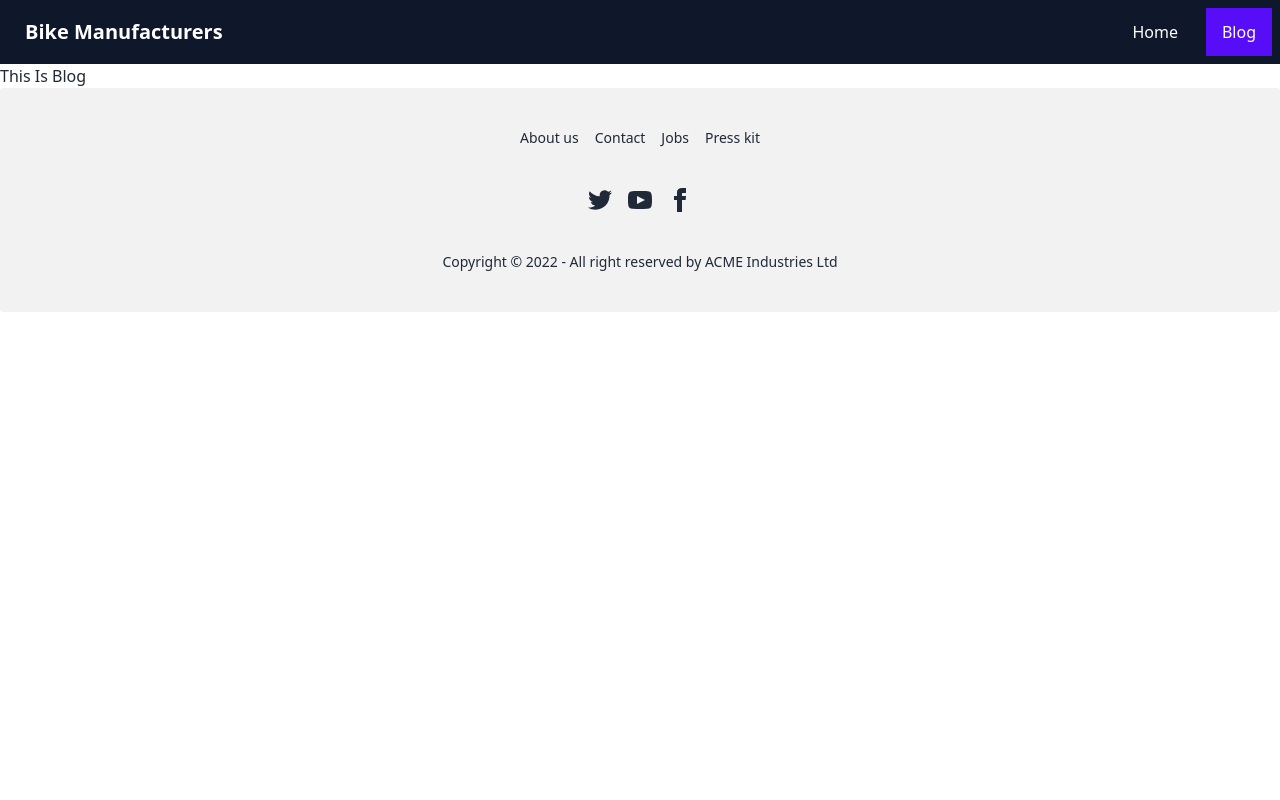
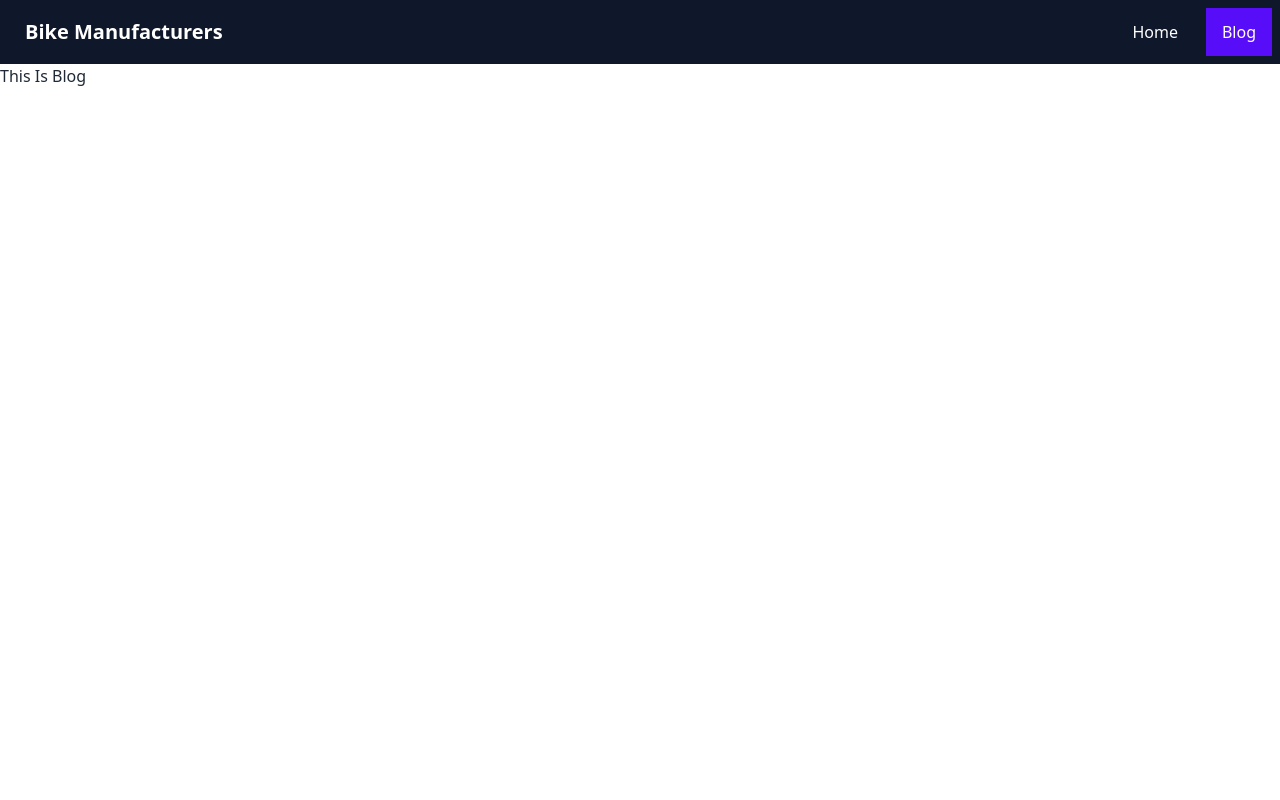
Before and after one commit to SaymanRabbi/Bike-manufacturer-client, a React (Create React App) app: page /blog in a window 1280 px wide. Shown: the top 800 px of the page. Built offline with nearby package versions, Linux system fonts and the light colour scheme.

Commit message:
home 60% done

```diff
--- a/src/App.js
+++ b/src/App.js
@@ -8,6 +8,7 @@ import Home from './Pages/Home/Home';
 import Blog from './Pages/Blog/Blog';
 import Login from './Pages/Login/Login';
 import Footer from './Pages/Shared/Footer/Footer';
+import NotFound from './Pages/NotFound/NotFound';
 
 function App() {
   return (
@@ -18,6 +19,7 @@ function App() {
           <Route path='/' element={<Home></Home>}></Route>
           <Route path='/blog' element={<Blog></Blog>}></Route>
           <Route path='/login' element={<Login></Login>}></Route>
+          <Route path='*' element={<NotFound></NotFound>}></Route>
         </Routes>
         <Footer></Footer>
         <ToastContainer></ToastContainer>
--- a/src/Pages/Blog/Blog.js
+++ b/src/Pages/Blog/Blog.js
@@ -2,7 +2,7 @@ import React from 'react';
 
 const Blog = () => {
     return (
-        <div>
+        <div style={{minHeight:'100vh'}}>
             <h1>This Is Blog</h1>
         </div>
     );
--- a/src/Pages/Home/Banner.js
+++ b/src/Pages/Home/Banner.js
@@ -32,15 +32,18 @@ const Banner = () => {
                 <SwiperSlide>
                     <div className="img-one flex justify-center items-center">
                         <div className="w-full md:w-3/4 lg:w-2/4">
-                            <h1 className="text-5xl text-white font-bold uppercase">Bullet with plain "Enfield" tank badge</h1>
-
+                            <h1 className="text-4xl mb-3 text-white font-bold uppercase">The Classic Backstory</h1>
+                            <h6 className="text-white mb-5">Through historical references, stories and anecdotes shared by our key collaborators, we would like to take you</h6>
+                            <button className="btn btn-primary">More Info &#8594;</button>
                          </div>
                      </div>
                   </SwiperSlide>
                   <SwiperSlide>
                 <div className="img-tow flex justify-center items-center">
                 <div className=" w-full md:w-3/4 lg:w-2/4">
-                            <h1 className="text-5xl text-white font-bold uppercase">Bullet with plain "Enfield" tank badge</h1>
+                <h1 className="text-4xl mb-3 text-white font-bold uppercase">Timeless Classic</h1>
+                            <h6 className="text-white mb-5">The All-New Classic 350 continues to embody the traditions and craftsmanship of the past as it is reborn. </h6>
+                            <button className="btn btn-primary">More Info &#8594;</button>
 
                          </div>
                      </div>
@@ -48,7 +51,9 @@ const Banner = () => {
                 <SwiperSlide>
                 <div className="img-there flex justify-center items-center">
                 <div className=" w-full md:w-3/4 lg:w-2/4">
-                            <h1 className="text-5xl text-white font-bold uppercase">Bullet with plain "Enfield" tank badge</h1>
+                <h1 className="text-4xl mb-3 text-white font-bold uppercase">A Refined Glide</h1>
+                            <h6 className="text-white mb-5">With an enhanced chassis setup, accessible riding position, advanced braking ability, high specification suspension</h6>
+                            <button className="btn btn-primary">More Info &#8594;</button>
 
                          </div>
                      </div>
--- /dev/null
+++ b/src/Pages/NotFound/NotFound.css
@@ -0,0 +1,6 @@
+.notfound{
+    background-image: url(../../Images/notfound.png);
+    background-size: cover;
+    width: 100%;
+    background-position: center center;
+}
--- /dev/null
+++ b/src/Pages/NotFound/NotFound.js
@@ -0,0 +1,19 @@
+import React from 'react';
+import { Link } from 'react-router-dom';
+import './NotFound.css'
+const NotFound = () => {
+    return (
+        <div style={{minHeight:'100vh'}} className='notfound flex items-center justify-around'>
+            <div className='text-center'>
+                <h2 className='text-white text-7xl font-bold mb-3'>404!😢</h2>
+                <h2 className='text-white text-7xl font-semibold mb-3'>Page Not Found</h2>
+                <Link to='/'><button className='bg-white px-2 py-2 rounded font-semibold'>Back To Home</button></Link>
+            </div>
+            <div>
+
+            </div>
+        </div>
+    );
+};
+
+export default NotFound;
--- a/src/Pages/Shared/Footer/Footer.js
+++ b/src/Pages/Shared/Footer/Footer.js
@@ -1,19 +1,20 @@
 import React from 'react';
+import { Link } from 'react-router-dom';
 
 const Footer = () => {
     return (
-        <footer className="footer footer-center p-10 bg-base-200 text-base-content rounded">
+        <footer className="footer footer-center p-10  text-base-content rounded">
   <div className="grid grid-flow-col gap-4">
-    <a className="link link-hover">About us</a>
-    <a className="link link-hover">Contact</a>
-    <a className="link link-hover">Jobs</a>
-    <a className="link link-hover">Press kit</a>
+    <Link to='/' className="link link-hover">Home</Link>
+    <Link to='/blog' className="link link-hover">Blog</Link>
+    <Link to='/' className="link link-hover">Home</Link>
+    <Link to='/' className="link link-hover">Home</Link>
   </div>
   <div>
     <div className="grid grid-flow-col gap-4">
-      <a><svg xmlns="http://www.w3.org/2000/svg" width="24" height="24" viewBox="0 0 24 24" className="fill-current"><path d="M24 4.557c-.883.392-1.832.656-2.828.775 1.017-.609 1.798-1.574 2.165-2.724-.951.564-2.005.974-3.127 1.195-.897-.957-2.178-1.555-3.594-1.555-3.179 0-5.515 2.966-4.797 6.045-4.091-.205-7.719-2.165-10.148-5.144-1.29 2.213-.669 5.108 1.523 6.574-.806-.026-1.566-.247-2.229-.616-.054 2.281 1.581 4.415 3.949 4.89-.693.188-1.452.232-2.224.084.626 1.956 2.444 3.379 4.6 3.419-2.07 1.623-4.678 2.348-7.29 2.04 2.179 1.397 4.768 2.212 7.548 2.212 9.142 0 14.307-7.721 13.995-14.646.962-.695 1.797-1.562 2.457-2.549z"></path></svg></a>
-      <a><svg xmlns="http://www.w3.org/2000/svg" width="24" height="24" viewBox="0 0 24 24" className="fill-current"><path d="M19.615 3.184c-3.604-.246-11.631-.245-15.23 0-3.897.266-4.356 2.62-4.385 8.816.029 6.185.484 8.549 4.385 8.816 3.6.245 11.626.246 15.23 0 3.897-.266 4.356-2.62 4.385-8.816-.029-6.185-.484-8.549-4.385-8.816zm-10.615 12.816v-8l8 3.993-8 4.007z"></path></svg></a>
-      <a><svg xmlns="http://www.w3.org/2000/svg" width="24" height="24" viewBox="0 0 24 24" className="fill-current"><path d="M9 8h-3v4h3v12h5v-12h3.642l.358-4h-4v-1.667c0-.955.192-1.333 1.115-1.333h2.885v-5h-3.808c-3.596 0-5.192 1.583-5.192 4.615v3.385z"></path></svg></a>
+      <Link to='https://www.linkedin.com/notifications/'><svg xmlns="http://www.w3.org/2000/svg" width="24" height="24" viewBox="0 0 24 24" className="fill-current"><path d="M24 4.557c-.883.392-1.832.656-2.828.775 1.017-.609 1.798-1.574 2.165-2.724-.951.564-2.005.974-3.127 1.195-.897-.957-2.178-1.555-3.594-1.555-3.179 0-5.515 2.966-4.797 6.045-4.091-.205-7.719-2.165-10.148-5.144-1.29 2.213-.669 5.108 1.523 6.574-.806-.026-1.566-.247-2.229-.616-.054 2.281 1.581 4.415 3.949 4.89-.693.188-1.452.232-2.224.084.626 1.956 2.444 3.379 4.6 3.419-2.07 1.623-4.678 2.348-7.29 2.04 2.179 1.397 4.768 2.212 7.548 2.212 9.142 0 14.307-7.721 13.995-14.646.962-.695 1.797-1.562 2.457-2.549z"></path></svg></Link>
+      <Link to='https://www.linkedin.com/notifications/'><svg xmlns="http://www.w3.org/2000/svg" width="24" height="24" viewBox="0 0 24 24" className="fill-current"><path d="M19.615 3.184c-3.604-.246-11.631-.245-15.23 0-3.897.266-4.356 2.62-4.385 8.816.029 6.185.484 8.549 4.385 8.816 3.6.245 11.626.246 15.23 0 3.897-.266 4.356-2.62 4.385-8.816-.029-6.185-.484-8.549-4.385-8.816zm-10.615 12.816v-8l8 3.993-8 4.007z"></path></svg></Link>
+      <Link to='https://www.facebook.com/'><svg xmlns="http://www.w3.org/2000/svg" width="24" height="24" viewBox="0 0 24 24" className="fill-current"><path d="M9 8h-3v4h3v12h5v-12h3.642l.358-4h-4v-1.667c0-.955.192-1.333 1.115-1.333h2.885v-5h-3.808c-3.596 0-5.192 1.583-5.192 4.615v3.385z"></path></svg></Link>
     </div>
   </div>
   <div>
```
Also changed, not shown: src/Images/404.jpg (added), src/Images/notfound.png (added).
